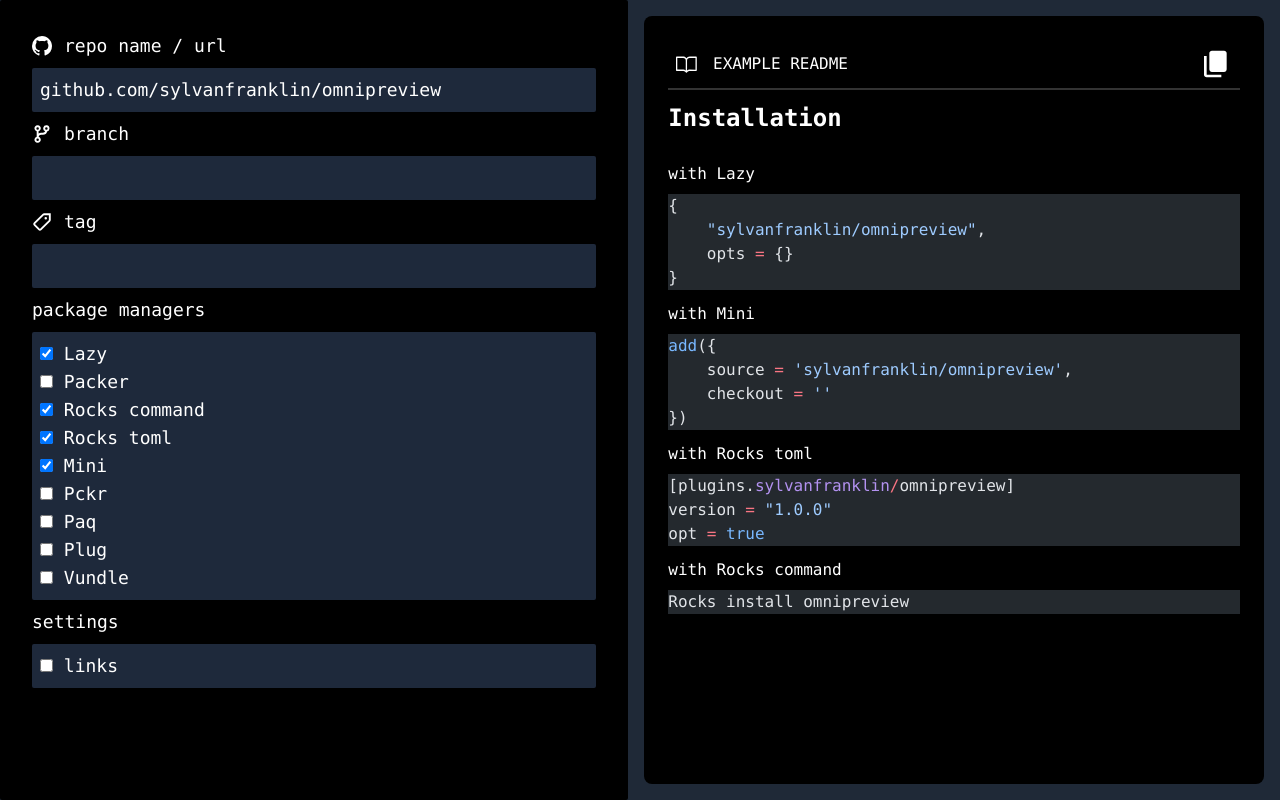
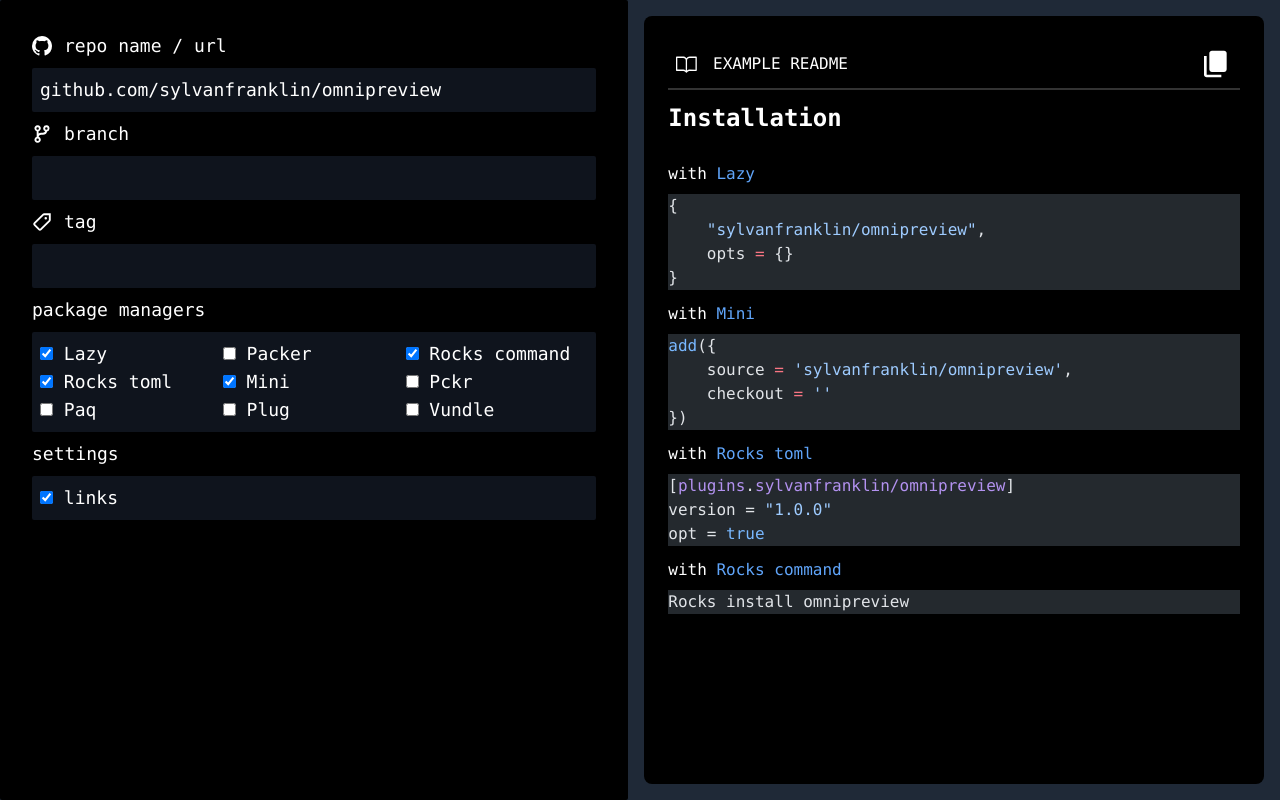
Before and after one commit to SylvanFranklin/installma, a SvelteKit app: page / in a window 1280 px wide. Built offline with nearby package versions, Linux system fonts and the light colour scheme.

Commit message:
style: formatting

```diff
--- a/src/routes/+page.svelte
+++ b/src/routes/+page.svelte
@@ -2,7 +2,7 @@
     import { templates, all_pms, pm_link } from "$lib";
     import { createHighlighter } from "shiki";
     import { slide } from "svelte/transition";
-    let links = $state(false);
+    let links = $state(true);
     let copy_button;
     let pms = $state(all_pms);
     let selected_pms = $state(["Lazy", "Mini", "Rocks toml", "Rocks command"]);
@@ -12,7 +12,7 @@
     let hl = $state(
         createHighlighter({
             themes: ["github-dark"],
-            langs: ["markdown", "lua"],
+            langs: ["markdown", "lua", "toml"],
         }),
     );
     function handleSubmit(e) {
@@ -73,7 +73,7 @@
             <!-- svelte-ignore a11y_autofocus -->
             <input
                 autofocus
-                class="outline-none bg-slate-800 rounded-sm text-white p-2 w-full"
+                class="outline-none bg-slate-800/50 rounded-sm text-white p-2 w-full"
                 type="text"
                 bind:value={url}
             />
@@ -93,7 +93,7 @@
                 branch
             </h2>
             <input
-                class="outline-none bg-slate-800 text-white p-2 rounded-sm w-full"
+                class="outline-none bg-slate-800/50 text-white p-2 rounded-sm w-full"
                 type="text"
                 bind:value={branch}
             />
@@ -112,18 +112,19 @@
                 >tag
             </h2>
             <input
-                class="outline-none bg-slate-800 rounded-sm text-white p-2"
+                class="outline-none bg-slate-800/50 rounded-sm text-white p-2"
                 type="text"
                 bind:value={tag}
             />
 
-
             <h2 class="">package managers</h2>
-            <span class="flex flex-col items-start bg-slate-800 p-2 rounded-sm">
+            <span
+                class="grid grid-col grid-flow-row grid-cols-3 items-start bg-slate-800/50 p-2 rounded-sm"
+            >
                 {#each pms as pm}
                     <label>
                         <input
-                            class="outline-none bg-black rounded-sm text-white px-2"
+                            class="outline-none rounded-md text-white px-2 p-4"
                             autocomplete="off"
                             type="checkbox"
                             name="package managers"
@@ -135,7 +136,9 @@
                 {/each}
             </span>
             <h2 class="flex flex-row gap-3 items-center">settings</h2>
-            <span class="flex flex-col items-start bg-slate-800 p-2 rounded-sm">
+            <span
+                class="flex flex-col items-start bg-slate-800/50 p-2 rounded-sm"
+            >
                 <label class="Links">
                     <input class="" type="checkbox" bind:checked={links} />
                     links
@@ -185,8 +188,8 @@
             loading preview...
         {:then hl}
             <h1 class="text-2xl font-bold mb-4">Installation</h1>
-            {#each selected_pms as pm}
-                <span transition:slide>
+            {#each selected_pms as pm, index (pm)}
+                <span animate:flip={{ duration: 400 }}>
                     <h2 class="mb-2">
                         with
                         {#if links}
@@ -202,7 +205,9 @@
                             tag,
                         ),
                         {
-                            lang: "lua",
+                            lang: pm.toLowerCase().includes("toml")
+                                ? "toml"
+                                : "lua",
                             theme: "github-dark",
                         },
                     )}
```
